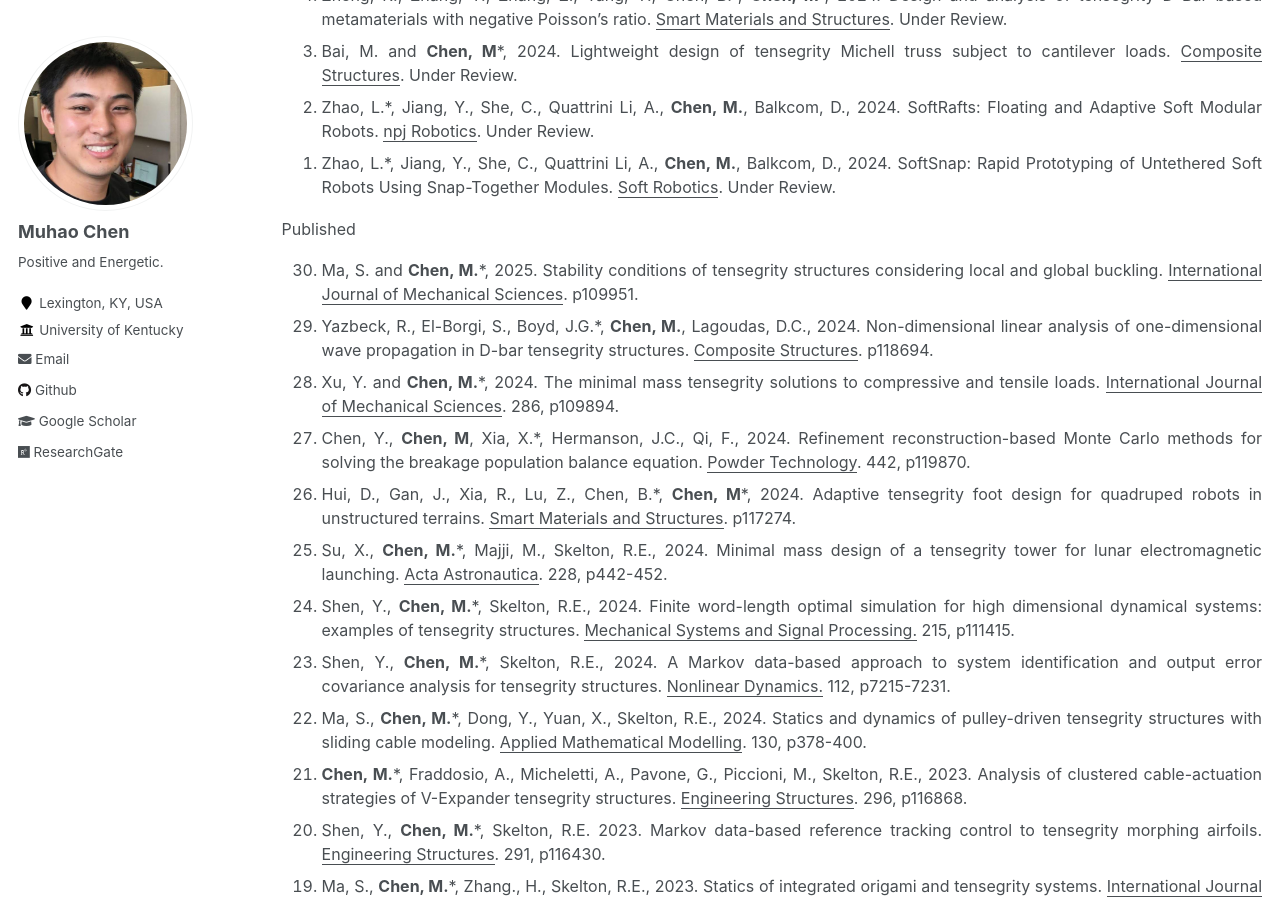
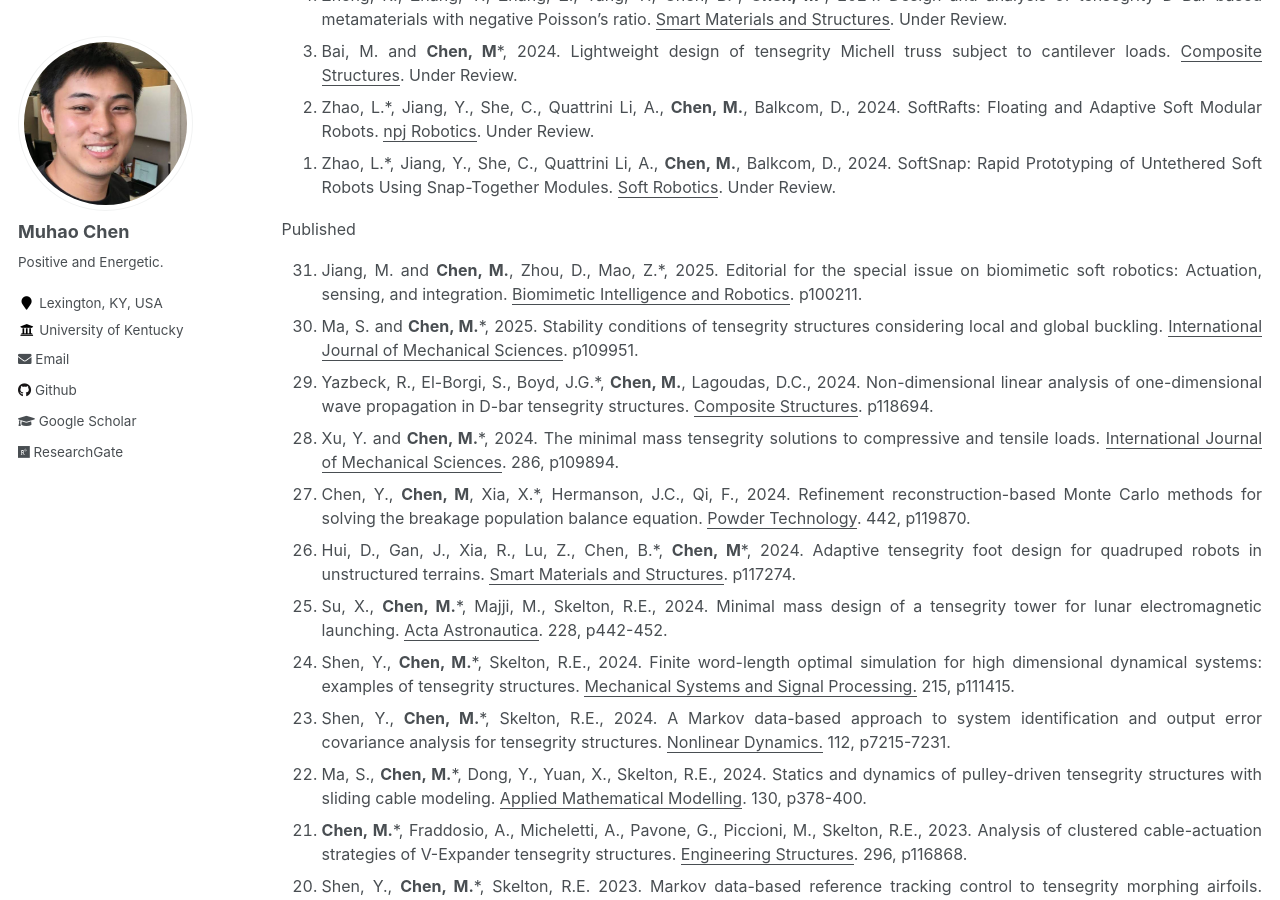
Before and after one commit to Muhao-Chen/muhao-chen.github.io, a Jekyll site: the page built from _pages/publication.md, in a window 1280 px wide and 900 px high, scrolled down 446 px. Built offline with Jekyll 4.4.1, drawn with Linux system fonts in a browser that asks for light colours.

Commit message:
Update publication.md

```diff
--- a/_pages/publication.md
+++ b/_pages/publication.md
@@ -32,6 +32,7 @@ Submitted
 </ol>
 Published
 <ol reversed>
+<li>Jiang, M. and <strong>Chen, M.</strong>, Zhou, D., Mao, Z.*, 2025. Editorial for the special issue on biomimetic soft robotics: Actuation, sensing, and integration. <u>Biomimetic Intelligence and Robotics</u>. p100211.</li>
 <li>Ma, S. and <strong>Chen, M.</strong>*, 2025. Stability conditions of tensegrity structures considering local and global buckling. <u>International Journal of Mechanical Sciences</u>. p109951.</li>
 <li> Yazbeck, R., El-Borgi, S., Boyd, J.G.*, <strong>Chen, M.</strong>, Lagoudas, D.C., 2024. Non-dimensional linear analysis of one-dimensional wave propagation in D-bar tensegrity structures. <u>Composite Structures</u>. p118694.</li>
 <li> Xu, Y. and <strong>Chen, M.</strong>*, 2024. The minimal mass tensegrity solutions to compressive and tensile loads. <u>International Journal of Mechanical Sciences</u>. 286, p109894.</li>
```
